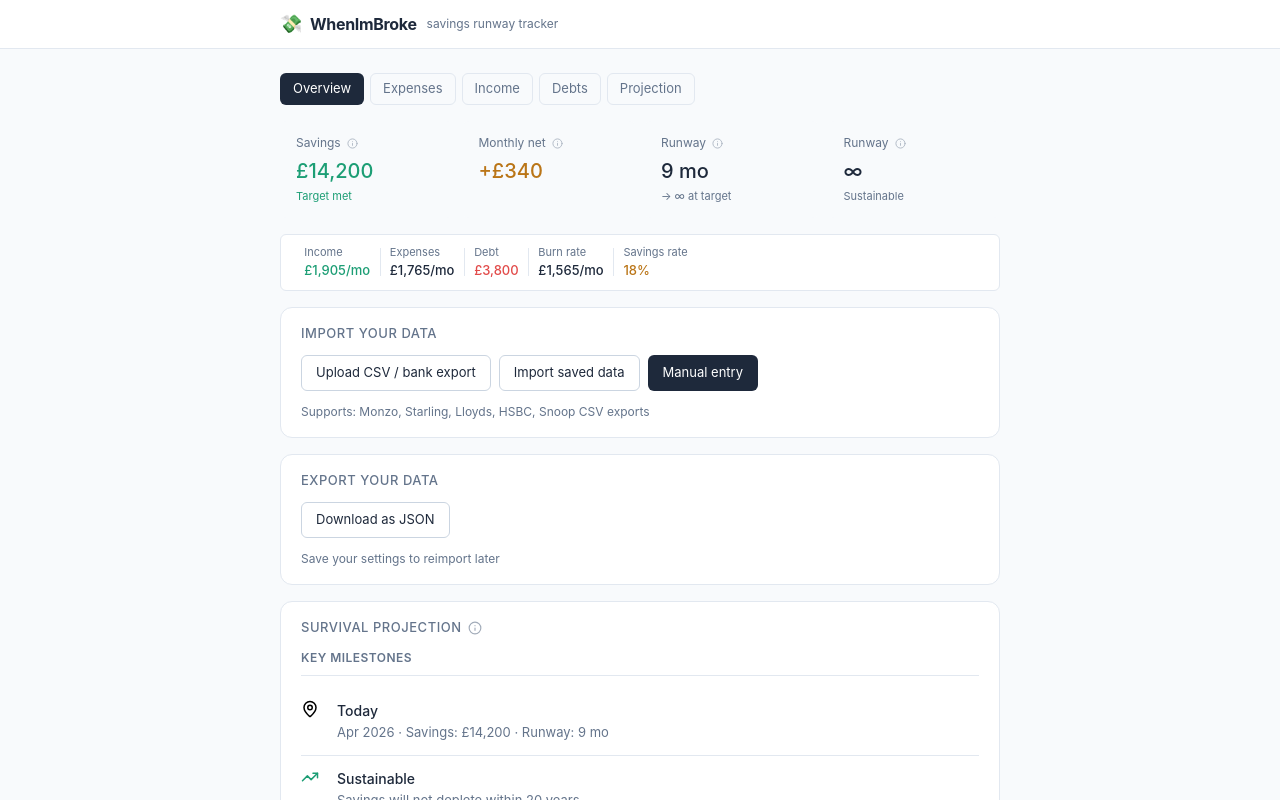
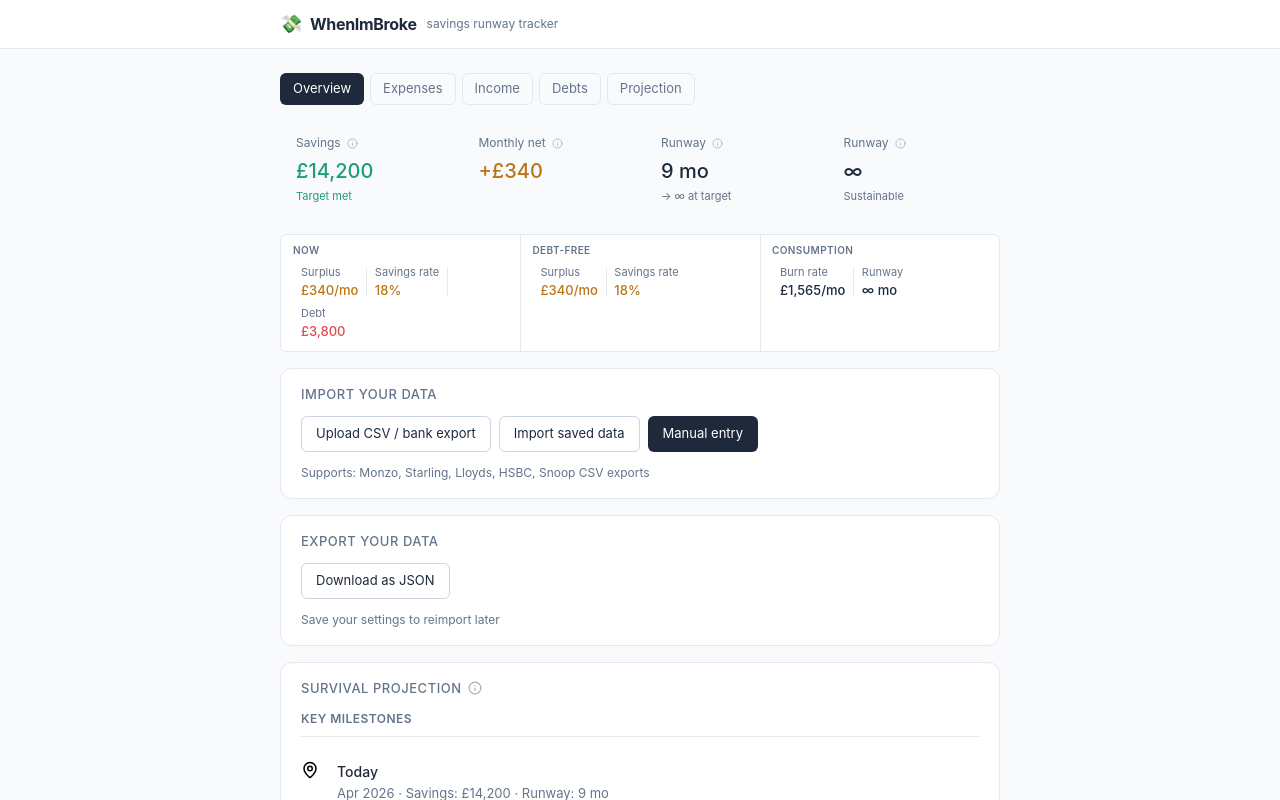
Before and after one commit to JohnNooney/WhenImBroke, a React (Vite) app in the folder app/: page / in a window 1280 px wide. Shown: the top 800 px of the page. Built offline with nearby package versions, Linux system fonts and the light colour scheme.

Commit message:
Restructure DashStrip into grouped sections with phase-based metrics

```diff
--- a/app/src/components/metrics/DashStrip.tsx
+++ b/app/src/components/metrics/DashStrip.tsx
@@ -1,6 +1,6 @@
 import type { FinancialData, RunwayResult, DerivedMetrics } from '../../types';
 import { formatCurrency } from '../../utils/formatting';
-import { getValueColor } from '../../utils/derived';
+import { getValueColor, getSurplusColor } from '../../utils/derived';
 
 interface DashStripProps {
   data: FinancialData;
@@ -9,42 +9,94 @@ interface DashStripProps {
 }
 
 export function DashStrip({ data, result, derived }: DashStripProps) {
+  const hasDebt = data.totalDebt > 0;
+  const postDebtSavingsRate = data.monthlyIncome > 0
+    ? Math.round((result.postDebtMonthlySavings / data.monthlyIncome) * 100)
+    : 0;
+  const consumptionRunway = result.targetRunwayMonths === Infinity ? '∞' : `${result.targetRunwayMonths}`;
+
   return (
     <div className="dash-strip">
-      <div className="dash-item">
-        <span className="dash-label">Income</span>
-        <span className="dash-val" style={{ color: getValueColor('ok') }}>{formatCurrency(data.monthlyIncome)}/mo</span>
+      {/* Present day */}
+      <div className="dash-group">
+        <span className="dash-group-label">Now</span>
+        <div className="dash-group-items">
+          <div className="dash-item">
+            <span className="dash-label">Surplus</span>
+            <span className="dash-val" style={{ color: getValueColor(derived.surplusColor) }}>
+              {formatCurrency(result.monthlySavings)}/mo
+            </span>
+          </div>
+          {data.monthlyIncome > 0 && (
+            <>
+              <div className="dash-sep" />
+              <div className="dash-item">
+                <span className="dash-label">Savings rate</span>
+                <span className="dash-val" style={{ color: getValueColor(derived.surplusColor) }}>
+                  {derived.savingsRate}%
+                </span>
+              </div>
+            </>
+          )}
+          {hasDebt && (
+            <>
+              <div className="dash-sep" />
+              <div className="dash-item">
+                <span className="dash-label">Debt</span>
+                <span className="dash-val" style={{ color: getValueColor('danger') }}>
+                  {formatCurrency(data.totalDebt)}
+                </span>
+              </div>
+            </>
+          )}
+        </div>
       </div>
-      <div className="dash-sep" />
-      <div className="dash-item">
-        <span className="dash-label">Expenses</span>
-        <span className="dash-val">{formatCurrency(result.monthlyExpenses)}/mo</span>
-      </div>
-      {data.totalDebt > 0 && (
+
+      {/* After debt paid — only show if there is debt */}
+      {hasDebt && (
         <>
-          <div className="dash-sep" />
-          <div className="dash-item">
-            <span className="dash-label">Debt</span>
-            <span className="dash-val" style={{ color: getValueColor('danger') }}>{formatCurrency(data.totalDebt)}</span>
+          <div className="dash-group-sep" />
+          <div className="dash-group">
+            <span className="dash-group-label">Debt-Free</span>
+            <div className="dash-group-items">
+              <div className="dash-item">
+                <span className="dash-label">Surplus</span>
+                <span className="dash-val" style={{ color: getValueColor(getSurplusColor(result.postDebtMonthlySavings)) }}>
+                  {formatCurrency(result.postDebtMonthlySavings)}/mo
+                </span>
+              </div>
+              {data.monthlyIncome > 0 && (
+                <>
+                  <div className="dash-sep" />
+                  <div className="dash-item">
+                    <span className="dash-label">Savings rate</span>
+                    <span className="dash-val" style={{ color: getValueColor(getSurplusColor(result.postDebtMonthlySavings)) }}>
+                      {postDebtSavingsRate}%
+                    </span>
+                  </div>
+                </>
+              )}
+            </div>
           </div>
         </>
       )}
-      <div className="dash-sep" />
-      <div className="dash-item">
-        <span className="dash-label">Burn rate</span>
-        <span className="dash-val">{formatCurrency(result.livingExpenses)}/mo</span>
-      </div>
-      {data.monthlyIncome > 0 && (
-        <>
+
+      {/* Consumption phase */}
+      <div className="dash-group-sep" />
+      <div className="dash-group">
+        <span className="dash-group-label">Consumption</span>
+        <div className="dash-group-items">
+          <div className="dash-item">
+            <span className="dash-label">Burn rate</span>
+            <span className="dash-val">{formatCurrency(result.livingExpenses)}/mo</span>
+          </div>
           <div className="dash-sep" />
           <div className="dash-item">
-            <span className="dash-label">Savings rate</span>
-            <span className="dash-val" style={{ color: getValueColor(derived.surplusColor) }}>
-              {derived.savingsRate}%
-            </span>
+            <span className="dash-label">Runway</span>
+            <span className="dash-val">{consumptionRunway} mo</span>
           </div>
-        </>
-      )}
+        </div>
+      </div>
     </div>
   );
 }
--- a/app/src/index.css
+++ b/app/src/index.css
@@ -161,22 +161,54 @@
 /* Dashboard secondary details strip */
 .dash-strip {
   display: flex;
-  align-items: center;
+  align-items: stretch;
   gap: 0;
-  padding: 0.55rem 0.85rem;
+  padding: 0;
   background: var(--color-background-primary);
   border: 0.5px solid var(--color-border-tertiary);
   border-radius: var(--border-radius-md);
   margin-bottom: 1rem;
   flex-wrap: wrap;
-  row-gap: 6px;
+}
+
+.dash-group {
+  display: flex;
+  flex-direction: column;
+  flex: 1;
+  min-width: 0;
+  padding: 0.5rem 0.75rem 0.55rem;
+}
+
+.dash-group-label {
+  font-size: 10px;
+  font-weight: 600;
+  text-transform: uppercase;
+  letter-spacing: 0.04em;
+  color: var(--color-text-secondary);
+  margin-bottom: 0.35rem;
+  white-space: nowrap;
+}
+
+.dash-group-items {
+  display: flex;
+  align-items: center;
+  gap: 0;
+  flex-wrap: wrap;
+  row-gap: 4px;
+}
+
+.dash-group-sep {
+  width: 0.5px;
+  align-self: stretch;
+  background: var(--color-border-tertiary);
+  flex-shrink: 0;
 }
 
 .dash-item {
   display: flex;
   flex-direction: column;
   gap: 1px;
-  padding: 0 0.6rem;
+  padding: 0 0.5rem;
 }
 
 .dash-label {
```
